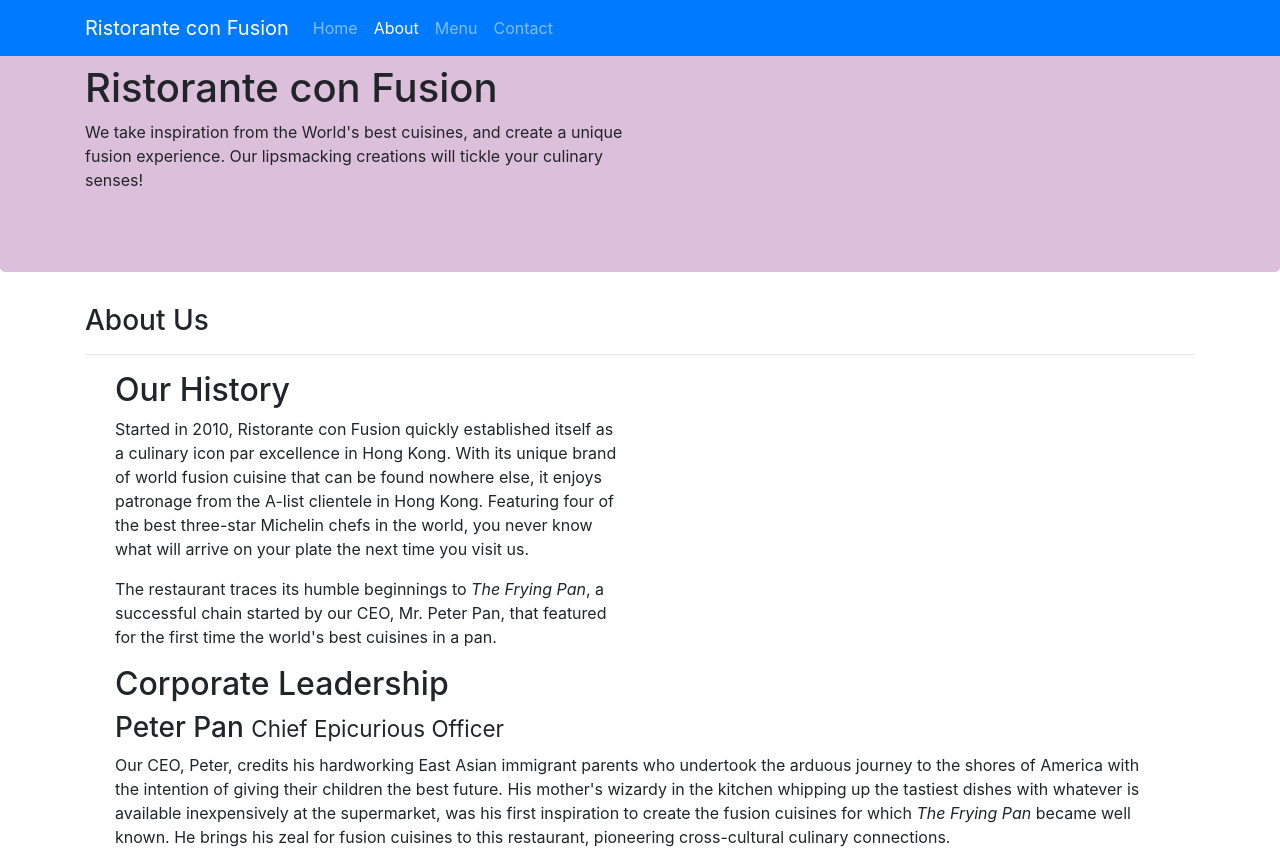
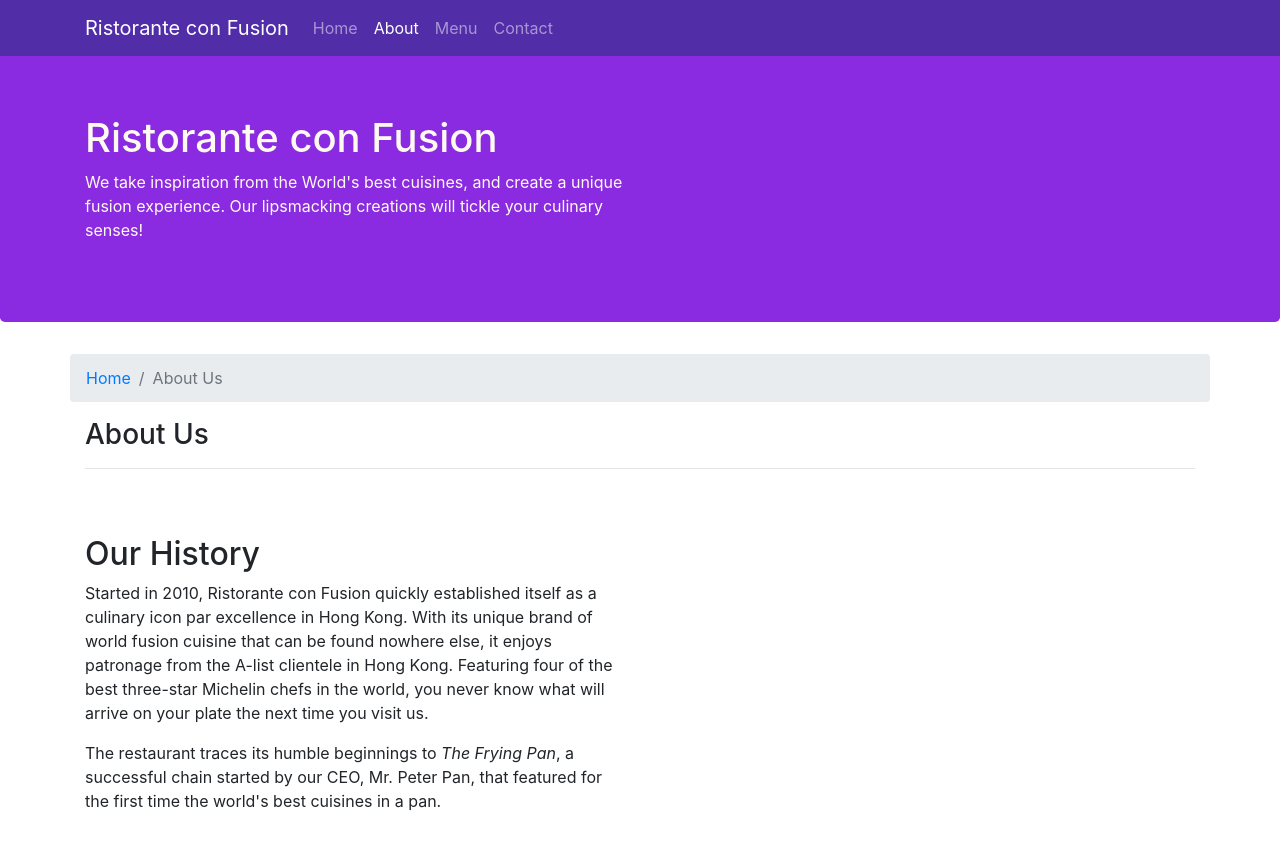
Before and after one commit to saundaryasinha19/gitWeb, a website: page aboutus.html in a window 1280 px wide. Shown: the top 852 px of the page. Drawn offline with nearby package versions, Linux system fonts and the light colour scheme.

Commit message:
navbars and breadcrumb

```diff
--- a/aboutus.html
+++ b/aboutus.html
@@ -6,6 +6,7 @@
     <meta charset="utf-8">
     <meta name="viewport" content="width=device-width, initial-scale=1, shrink-to-fit=no">
     <meta http-equiv="x-ua-compatible" content="ie=edge">
+    <link href="css/styles.css" rel="stylesheet">
 
     <!-- Bootstrap CSS -->
     <link rel="stylesheet" href="node_modules/bootstrap/dist/css/bootstrap.min.css">
@@ -19,7 +20,7 @@
 
 <body>
 
-    <nav class= "navbar navbar-dark navbar-expand-sm bg-primary fixed-top">
+    <nav class= "navbar navbar-dark navbar-expand-sm fixed-top">
         <div class= "container">
             <button class="navbar-toggler" type= "button" data-toggle="collapse" data-target= "#Navbar">
                 <span class="navbar-toggler-icon"></span>
@@ -36,7 +37,7 @@
         </div>
     </nav>
 
-    <header style="background:rgb(219, 191, 219)" class="jumbotron">
+    <header style="background-color: blueviolet;" class="jumbotron">
         <div class="container">
             <div class="row row-header">
                 <div class="col-12 col-sm-6">
@@ -50,15 +51,20 @@
     </header>
 
     <div class= "container">
-        <div>
-            <div>
+        <div class= row>
+            <ol class= "col-12 breadcrumb">
+                <li class= "breadcrumb-item"><a href="./index.html">Home</a></li>
+                <li class= "breadcrumb-item active">About Us</li>
+            </ol>
+            <div class= col-12
+            >
                <h3>About Us</h3>
                <hr>
             </div>
         </div>
 
-        <div class= "container">
-            <div class= "col-6">
+        <div class= "row row-content">
+            <div class= "col-sm-6">
                 <h2>Our History</h2>
                 <p>Started in 2010, Ristorante con Fusion quickly established itself as a culinary icon par excellence in Hong Kong. With its unique brand of world fusion cuisine that can be found nowhere else, it enjoys patronage from the A-list clientele in Hong Kong.  Featuring four of the best three-star Michelin chefs in the world, you never know what will arrive on your plate the next time you visit us.</p>
                 <p>The restaurant traces its humble beginnings to <em>The Frying Pan</em>, a successful chain started by our CEO, Mr. Peter Pan, that featured for the first time the world's best cuisines in a pan.</p>
@@ -68,7 +74,7 @@
         </div>
 
 
-        <div class = "container">
+        <div class = "row row-content">
             <div class= "col-12">
                 <h2>Corporate Leadership</h2>
                 <h3>Peter Pan <small>Chief Epicurious Officer</small></h3>
--- /dev/null
+++ b/css/styles.css
@@ -0,0 +1,37 @@
+.row-header{
+  margin:0px auto;
+  padding:0px;
+}
+
+.row-content {
+  margin:0px auto;
+  padding: 50px 0px 50px 0px;
+  border-bottom: 1px ridge;
+  min-height:400px;
+}
+
+.footer{
+  background-color: #D1C4E9;
+  margin:0px auto;
+  padding: 20px 0px 20px 0px;
+}
+.jumbotron {
+  padding:70px 30px 70px 30px;
+  margin:0px auto;
+  background: #9575CD ;
+  color:floralwhite;
+}
+
+address{
+  font-size:80%;
+  margin:0px;
+  color:#0f0f0f;
+}
+
+body {
+  padding: 50px 0px 0px 0px;
+  z-index: 0;
+}
+.navbar-dark {
+  background-color: #512DA8;
+}
```
Also changed, not shown: index.html (+3 -3 lines).
